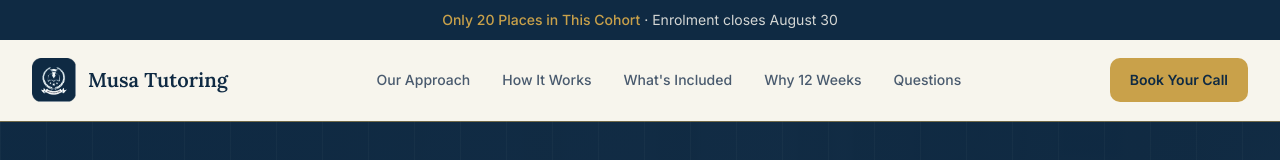
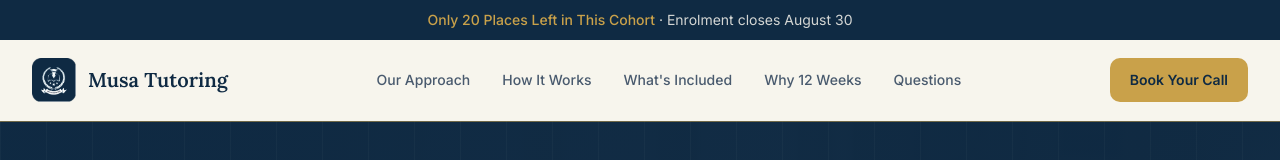
Before and after one commit to musatutoring/musatutoring.github.io, a React (Vite) app: page / in a window 1280 px wide. Shown: the top 160 px of the page. Built offline with nearby package versions, Linux system fonts and the light colour scheme; the HTML template or start-up script is replaced by a standard one.

Commit message:
Update Header.tsx

```diff
--- a/src/components/Header.tsx
+++ b/src/components/Header.tsx
@@ -40,7 +40,7 @@ const Header = () => {
       {open && (
         <div className="bg-navy px-4 py-2.5 text-center text-sm text-ivory/85">
           <span className="font-medium text-gold">
-            Only {program.seatsTotal} Places in This Cohort
+            Only {program.seatsTotal} Places Left in This Cohort
           </span>
           <span className="hidden sm:inline">
             {' '}
```
